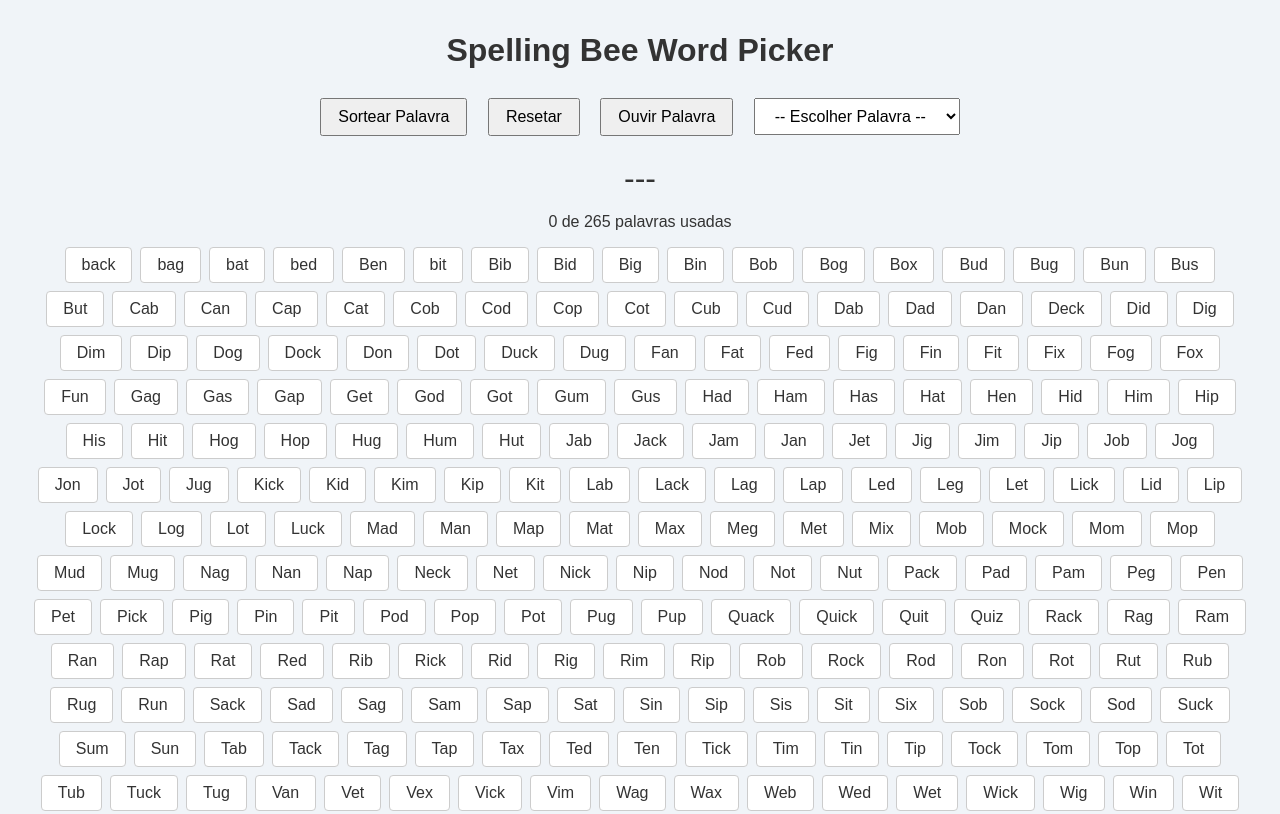
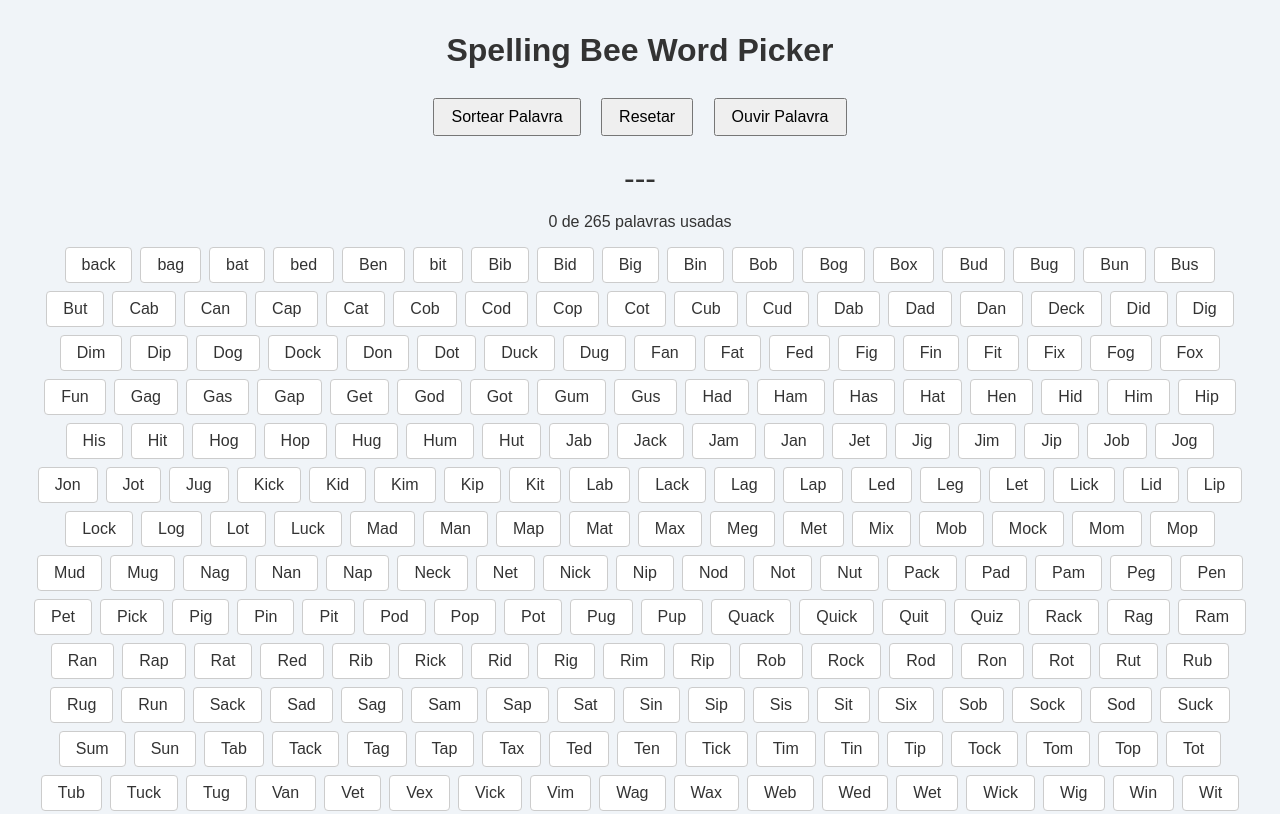
Before and after one commit to rominhof/spelling-bee, a plain HTML site: page index.html in a window 1280 px wide. Shown: the top 814 px of the page. Drawn offline with Linux system fonts and the light colour scheme.

Commit message:
Update index.html

```diff
--- a/index.html
+++ b/index.html
@@ -17,7 +17,7 @@
       text-align: center;
       margin-bottom: 1rem;
     }
-    button, select {
+    button {
       margin: 0.5rem;
       padding: 0.5rem 1rem;
       font-size: 1rem;
@@ -35,10 +35,12 @@
       border: 1px solid #ccc;
       padding: 0.5rem 1rem;
       border-radius: 4px;
+      cursor: pointer;
     }
     .used {
       background: #ccc;
       text-decoration: line-through;
+      cursor: not-allowed;
     }
     .current-word {
       font-size: 2rem;
@@ -57,9 +59,6 @@
     <button onclick="pickWord()">Sortear Palavra</button>
     <button onclick="resetWords()">Resetar</button>
     <button onclick="speakWord()">Ouvir Palavra</button>
-    <select id="selectWord" onchange="chooseWord()">
-      <option value="">-- Escolher Palavra --</option>
-    </select>
   </div>
   <div class="current-word" id="currentWord">---</div>
   <div class="counter" id="counter">0 de 0 palavras usadas</div>
@@ -87,21 +86,17 @@
 
     function renderWords() {
       const list = document.getElementById("wordList");
-      const select = document.getElementById("selectWord");
       list.innerHTML = "";
-      select.innerHTML = '<option value="">-- Escolher Palavra --</option>';
       words.forEach(word => {
         const span = document.createElement("span");
         span.className = "word";
-        if (usedWords.includes(word)) span.classList.add("used");
+        if (usedWords.includes(word)) {
+          span.classList.add("used");
+        } else {
+          span.onclick = () => chooseWord(word);
+        }
         span.innerText = word;
         list.appendChild(span);
-
-        const option = document.createElement("option");
-        option.value = word;
-        option.innerText = word;
-        option.disabled = usedWords.includes(word);
-        select.appendChild(option);
       });
       updateCounter();
     }
@@ -113,14 +108,10 @@
         return;
       }
       const chosen = available[Math.floor(Math.random() * available.length)];
-      usedWords.push(chosen);
-      document.getElementById("currentWord").innerText = chosen;
-      renderWords();
+      chooseWord(chosen);
     }
 
-    function chooseWord() {
-      const select = document.getElementById("selectWord");
-      const word = select.value;
+    function chooseWord(word) {
       if (!word || usedWords.includes(word)) return;
       usedWords.push(word);
       document.getElementById("currentWord").innerText = word;
```
